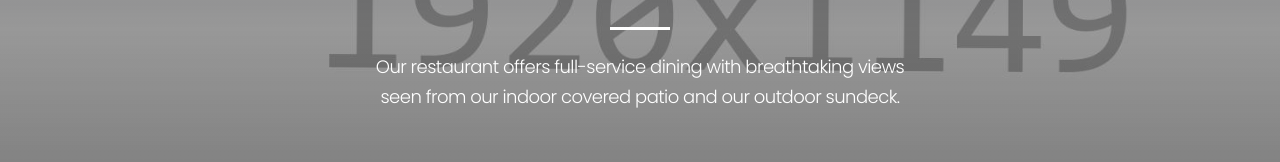
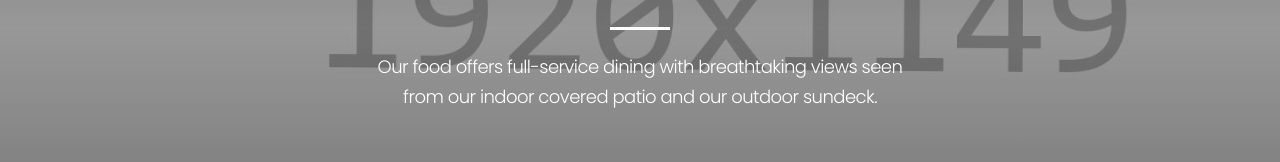
Before and after one commit to klrxnx/machineprobem.group4, a plain HTML site: page index.html in a window 1280 px wide. Shown: the part 437-599 px from the top of the page. Drawn offline with Linux system fonts and the light colour scheme.

Commit message:
Update index.html

```diff
--- a/index.html
+++ b/index.html
@@ -65,7 +65,7 @@
             <div class="box-default">
               <h1 class="box-default-title">Welcome</h1>
               <div class="box-default-decor"></div>
-              <p class="big box-default-text">Our restaurant offers full-service dining with breathtaking views seen from our indoor covered patio and our outdoor sundeck.</p>
+              <p class="big box-default-text">Our food offers full-service dining with breathtaking views seen from our indoor covered patio and our outdoor sundeck.</p>
             </div>
           </div>
         </div>
```
